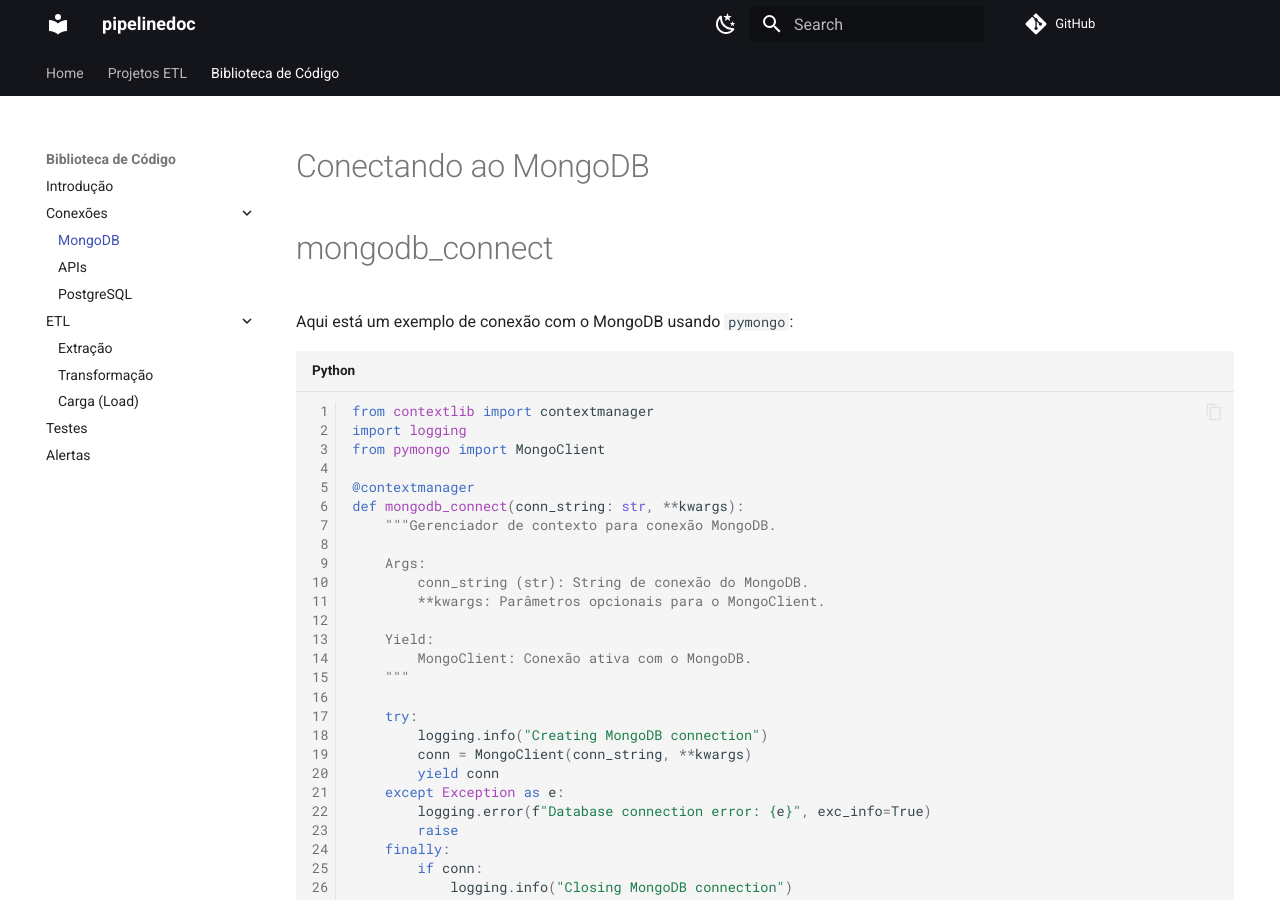
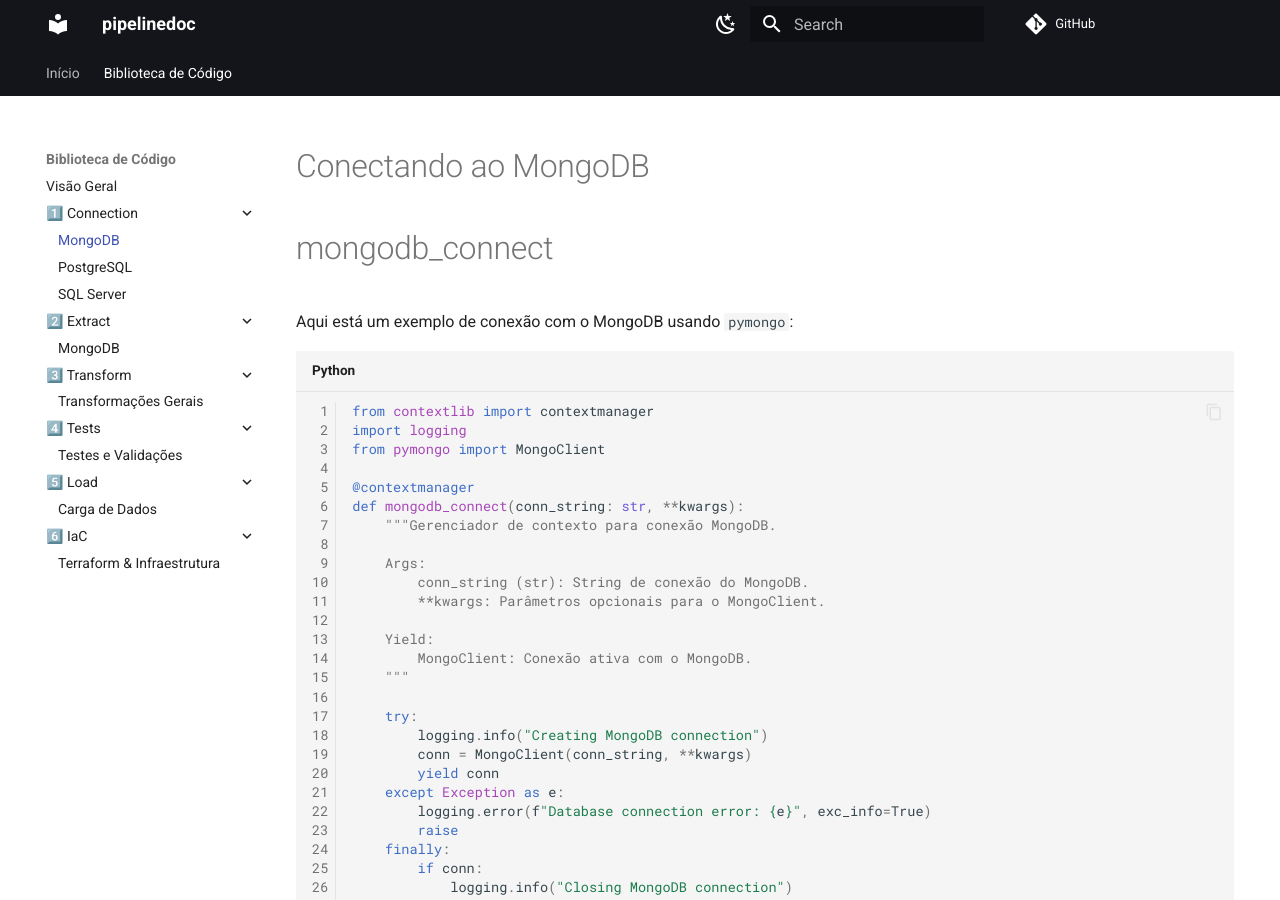
Before and after one commit to asn-vortx/pipelinedoc, an MkDocs documentation site: the page built from docs/library/connection_mongodb.md, in a window 1280 px wide and 900 px high. Built offline with MkDocs 1.6.1 and Material for MkDocs 9.7.7, drawn with Linux system fonts in a browser that asks for light colours; comment, search, counter and statistics services are not loaded.

```diff
--- a/mkdocs.yml
+++ b/mkdocs.yml
@@ -26,22 +26,24 @@ theme:
     - content.code.copy
 repo_url: https://github.com/asn-vortx/pipelinedoc
 nav:
-  - Home: index.md
-  - Projetos ETL:
-      - ETL Taxa Selic: projects/etl-taxa-selic.md
-      - Outro Projeto: projects/etl-outro-projeto.md
+  - Início: index.md
   - Biblioteca de Código:
-      - Introdução: library/index.md
-      - Conexões:
-          - MongoDB: library/mongo.md
-          - APIs: library/apis.md
-          - PostgreSQL: library/postgres.md
-      - ETL:
-          - Extração: library/extract.md
-          - Transformação: library/transform.md
-          - Carga (Load): library/load.md
-      - Testes: library/tests.md
-      - Alertas: library/alerts.md
+      - Visão Geral: library/index.md
+      - 1️⃣ Connection:
+          - MongoDB: library/connection_mongodb.md
+          - PostgreSQL: library/connection_postgres.md
+          - SQL Server: library/connection_sqlserver.md
+      - 2️⃣ Extract:
+          - MongoDB: library/extract_from_mongo.md
+          # - Athena: library/extract_from_athena.md (futuramente)
+      - 3️⃣ Transform:
+          - Transformações Gerais: library/transform.md
+      - 4️⃣ Tests:
+          - Testes e Validações: library/tests.md
+      - 5️⃣ Load:
+          - Carga de Dados: library/load.md
+      - 6️⃣ IaC:
+          - Terraform & Infraestrutura: library/iac.md
 markdown_extensions:
   - pymdownx.highlight:
       linenums: true   # Exibe números nas linhas do código
```
Also changed, not shown: docs/database.md (deleted, +0 -7 lines), docs/index.md (+11 -2 lines), docs/library/extract_from_mongo.md (added, +51 -0 lines), docs/library/index.md (+8 -0 lines), docs/projects/etl-taxa-selic.md (deleted, +0 -22 lines), docs/library/alerts.md (deleted), docs/library/apis.md (deleted), docs/library/connection_mongodb.md (renamed from docs/library/mongo.md), docs/library/connection_postgres.md (added), docs/library/connection_sqlserver.md (added), docs/library/extract.md (deleted), docs/library/iac.md (added), docs/library/postgres.md (deleted), docs/library/tests.md (deleted), 1 more files.
